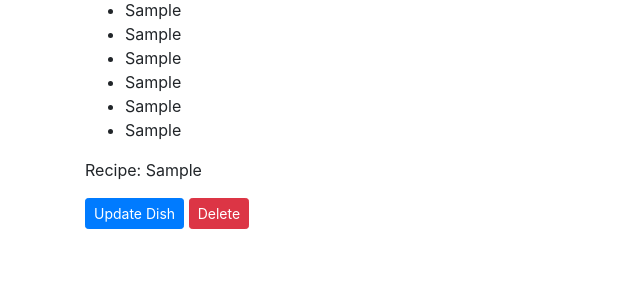
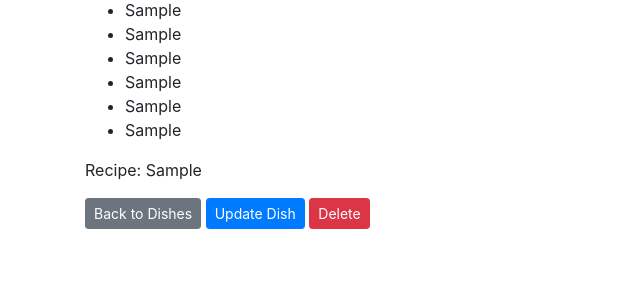
Before and after one commit to MelissaMcCauley/mealmage, a Django app: page /1/ in a window 1280 px wide. Shown: the part 474-774 px from the top of the page, without its empty margins (0-640 px from the left). Run offline with Django 3.2, Linux system fonts and the light colour scheme; a user stored in the database is signed in; tables that the repository leaves empty hold one stand-in row (values such as "Sample post"); some libraries are stand-ins or nearby versions.

Commit message:
added 'Back to Dishes' button to 'dish_detail'

```diff
--- a/mealmageapp/templates/mealmageapp/dish_detail.html
+++ b/mealmageapp/templates/mealmageapp/dish_detail.html
@@ -30,6 +30,8 @@
 
 <!-- Need add Update and Delete buttons (will send to a page with a form for that) -->
 
+<a class="btn btn-sm btn-secondary" href="{% url 'mealmageapp:dishes' %}">Back to Dishes</a>
+
 <a class="btn btn-sm btn-primary" href="{% url 'mealmageapp:updatedish' dish.id %}">Update Dish</a>
 
 <a class="btn btn-sm btn-danger" href="{% url 'mealmageapp:dish_delete' dish.id %}">Delete</a>
```
